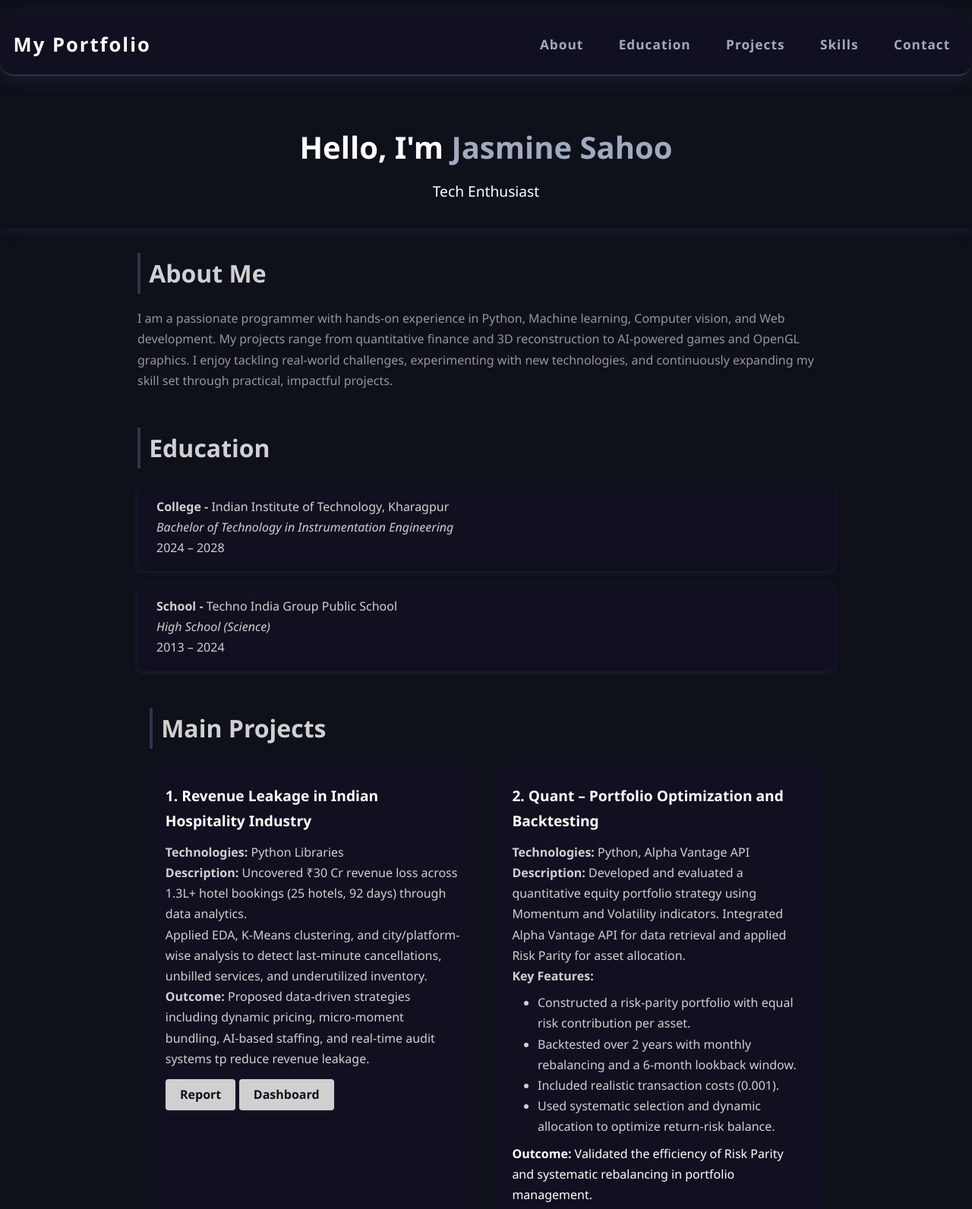
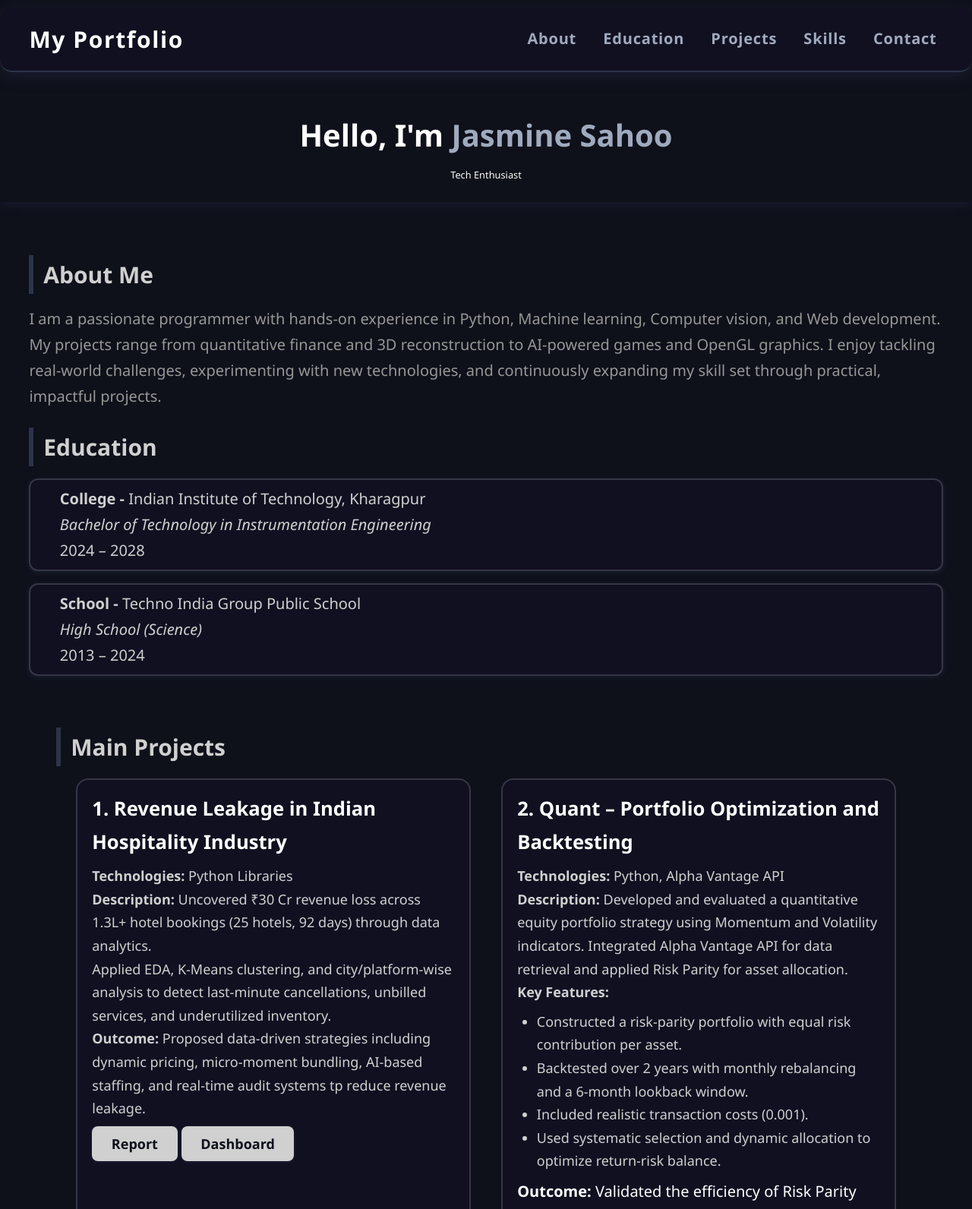
Before and after one commit to Jasz-rgb/Portfolio, a plain HTML site: page index.html in a window 1280 px wide. Shown: the top 1592 px of the page at 76% size. Drawn offline with Linux system fonts and the light colour scheme.

Commit message:
zoom and scroll

```diff
--- a/style.css
+++ b/style.css
@@ -1,19 +1,25 @@
 :root {
-  --background-dark: #0e101a;         /* Dark navy blue-black */
-  --background-light: #ffffff;        /* Crisp white */
-  --primary-text: #979797;            /* Soft white for body text */
-  --secondary-text: #a0aabe;          /* Muted cool gray-blue */
-  --accent: #d0d0d0;                  /* Vivid blue (improves readability) */
-  --accent-dark: #111021;             /* Muted blue-gray for depth */
-  --border: #2e3448;                  /* Soft neutral border */
-  --shadow: rgba(79, 93, 138, 0.2);    /* Slightly lighter shadow for softness */
+  --background-dark: #0e101a;
+  --background-light: #ffffff;
+  --primary-text: #979797;
+  --secondary-text: #a0aabe;
+  --accent: #d0d0d0;
+  --accent-dark: #111021;
+  --border: #2e3448;
+  --shadow: rgba(79, 93, 138, 0.2);
 }
 
 * {
   margin: 0;
   padding: 0;
   box-sizing: border-box;
-  max-width: 100%;
+  max-width: 100vw;
+}
+
+html {
+  scroll-behavior: smooth;
+  scroll-padding-top: 10vh;
+  font-size: clamp(20px, 1.5vw, 18px);
 }
 
 body {
@@ -22,12 +28,13 @@ body {
   color: var(--primary-text);
   line-height: 1.7;
   min-height: 100vh;
+  overflow-x: hidden;
 }
 
 header {
   background: var(--background-dark);
   color: var(--primary-text);
-  padding: 2rem 0;
+  padding: 3vh 0;
   box-shadow: 0 2px 16px var(--shadow);
 }
 
@@ -36,25 +43,25 @@ nav {
   display: flex;
   align-items: center;
   justify-content: space-between;
-  padding: 1.1em;
-  gap: 30px;
+  padding: 2vh 3vw;
+  gap: 20vh;
   background: var(--accent-dark);
   backdrop-filter: blur(10px);
-  border-radius: 18px;
-  margin: 1.2rem auto 0 auto;
+  border-radius: 2vh;
+  margin: 1.2vh auto 0 auto;
   box-shadow: 0 4px 24px var(--shadow);
   position: fixed;
   top: 0;
-  width: 100%;
+  width: 95w;
   z-index: 1000;
-  border-bottom: 2px solid var(--border);
+  border-bottom: 0.3vh solid var(--border);
 }
 
 .logo {
   font-weight: bold;
-  margin-right: 120px;
-  font-size: 1.6rem;
-  letter-spacing: 2px;
+  margin-right: 5vw;
+  font-size: clamp(1.5rem, 2.5vw, 2.6vh);
+  letter-spacing: 0.2vh;
   color: var(--background-light);
 }
 
@@ -64,23 +71,23 @@ nav ul {
 }
 
 nav ul li {
-  margin-left: 1.5rem;
+  margin-left: 1.5vw;
 }
 
 nav a {
   color: var(--secondary-text);
   text-decoration: none;
   font-weight: 600;
-  font-size: 1.08rem;
-  letter-spacing: 1px;
-  padding: 0.3rem 0.7rem;
+  font-size: clamp(1rem, 1.7vh, 3.2rem);
+  letter-spacing: 0.1vh;
+  padding:  1vh;
   border-radius: 6px;
   transition: background 0.22s, color 0.22s;
   position: relative;
 }
 
-nav a:hover, nav a:focus {
-  background: var(--accent);
+nav a:hover,
+nav a:focus {
   color: var(--background-light);
   outline: none;
 }
@@ -89,35 +96,35 @@ nav a::after {
   content: '';
   display: block;
   width: 0;
-  height: 2.5px;
+  height: 0.25vh;
   background: var(--accent);
   transition: width 0.3s;
   position: absolute;
   left: 0;
-  bottom: -5px;
-  border-radius: 2px;
+  border-radius: 2vh;
 }
 
-nav a:hover::after, nav a:focus::after {
+nav a:hover::after,
+nav a:focus::after {
   width: 100%;
 }
 
 .menu-toggle {
   display: none;
-  font-size: 2rem;
+  font-size: 4vh;
   cursor: pointer;
   color: var(--background-light);
 }
 
 .hero {
   text-align: center;
-  margin: 3rem 0 0 0;
-  padding-top: 80px;
+  margin: 5vh 0 0 0;
+  padding-top: 10vh;
 }
 
 .hero h1 {
-  font-size: 2.5rem;
-  margin-bottom: 0.5rem;
+  font-size: clamp(2rem, 2vw, 4rem);
+  margin-bottom: 1vh;
   font-weight: bold;
   color: var(--background-light);
 }
@@ -128,26 +135,26 @@ nav a:hover::after, nav a:focus::after {
 
 .hero p {
   color: var(--background-light);
-  font-size: 1.2rem;
-  margin-top: 0.5rem;
+  font-size: clamp(0.2rem, 1vw, 4rem);
+  margin-top: 1vh;
 }
 
 main {
-  max-width: 950px;
-  margin: 2rem auto;
-  padding: 0 1rem;
+  max-width: 1000vw;
+  margin: 4vh auto;
+  padding: 3%;
 }
 
 section {
-  margin-bottom: 3rem;
+  margin-bottom: 2%;
 }
 
 h2 {
   color: var(--accent);
-  margin-bottom: 1.2rem;
-  font-size: 2rem;
-  border-left: 4px solid var(--border);
-  padding-left: 0.7rem;
+  margin-bottom: 2vh;
+  font-size: clamp(5rem, 0.1vw);
+  border-left: 0.5vw solid var(--border);
+  padding-left: 1vw;
   font-weight: 700;
 }
 
@@ -160,36 +167,43 @@ h2 {
 
 .education-list li {
   background: var(--accent-dark);
-  margin-bottom: 1rem;
-  padding: 1rem 1.5rem;
-  border-radius: 8px;
+  margin-bottom: 2vh;
+  padding: 1vh 3vw;
+  border-radius: 1.5vh;
   box-shadow: 0 2px 8px var(--shadow);
   color: var(--accent);
   transition: transform 0.18s, box-shadow 0.18s, border-color 0.18s;
-  border: 1px solid transparent;
+  border: #ffffff28 2px solid;
 }
 
 .education-list li:hover {
-  transform: translateY(-3px) scale(1.0);
+  transform: translateY(-3px);
   box-shadow: 0 0 2px var(--accent), 0 2px 8px var(--shadow);
   border-color: var(--accent);
 }
 
 .projects-grid {
   display: grid;
-  grid-template-columns: repeat(auto-fit, minmax(280px, 1fr));
-  gap: 1.7rem;
+  grid-template-columns: repeat(auto-fit, minmax(clamp(250px, 100%, 60vh), 1fr));
+  gap: 2rem;
   width: 100%;
+  padding: 0 2vw;
 }
 
 .project-card {
   background: var(--accent-dark);
-  padding: 1.7rem 1.3rem 1.3rem 1.3rem;
-  border-radius: 12px;
+  padding: 2vh 1.5vw;
+  border-radius: 2vh;
   transition: transform 0.18s, box-shadow 0.18s;
-  border: transparent;
+  border: #ffffff28 2px solid;
+  max-height: 80vh;
+  /* overflow: hidden; */
   position: relative;
   color: var(--background-light);
+  flex-direction: column;
+  height: auto;
+  overflow: hidden;
+  max-width: 100%;
 }
 
 .project-card:hover {
@@ -199,31 +213,31 @@ h2 {
 }
 
 .project-card h3 {
-  margin-bottom: 0.7rem;
-  color: var(--background-light);
-  font-size: 1.2rem;
+  margin-bottom: 1vh;
+  font-size: clamp(1rem, 2vw, 1.5rem);
   font-weight: 600;
 }
 
-.project-card p, .project-card ul {
+.project-card p,
+.project-card ul {
   color: var(--accent);
-  font-size: 1rem;
+  font-size: clamp(0.9rem, 1.2vw, 1rem);
 }
 
 .project-card ul {
-  margin: 0.5rem 0 0.5rem 1.1rem;
-  padding-left: 1rem;
+  margin: 1vh 0 1vh 1vw;
+  padding-left: 1vw;
 }
 
 .project-card a {
   display: inline-block;
-  margin-top: 0.8rem;
+  margin-top: 1vh;
   color: var(--background-dark);
   background: var(--accent);
-  padding: 0.45rem 1.2rem;
-  border-radius: 4px;
+  padding: 1vh 2vw;
+  border-radius: 1vh;
   text-decoration: none;
-  font-size: 1rem;
+  font-size: clamp(0.9rem, 1.2vw, 1rem);
   font-weight: 600;
   transition: background 0.2s, color 0.2s;
   box-shadow: 0 1px 4px var(--shadow);
@@ -236,22 +250,19 @@ h2 {
 }
 
 .skills-list {
-  list-style-type: none;
-  padding-left: 0;
   display: grid;
   grid-template-columns: 1fr;
-  gap: 0.75rem;
-  font-size: 1rem;
+  gap: 1vh;
+  font-size: clamp(0.9rem, 1.1vw, 1rem);
 }
 
 .skills-list li {
   background: var(--accent-dark);
-  padding: 0.8rem 1rem;
+  padding: 1vh 2vw;
   box-shadow: 0 2px 5px var(--shadow);
-  border-radius: 12px;
+  border-radius: 2vh;
   transition: transform 0.18s, box-shadow 0.18s;
-  /* border: 1px solid var(--border); */
-  position: relative;
+  border: #ffffff28 2px solid;
   color: var(--background-light);
 }
 
@@ -262,8 +273,7 @@ h2 {
 }
 
 .contact-info li {
-  margin-bottom: 0.5rem;
-  /* color: var(--background-dark); */
+  margin-bottom: 1vh;
 }
 
 .contact-info a {
@@ -273,33 +283,34 @@ h2 {
 }
 
 .contact-info a:hover {
-  color: var(--accent-dark);
+  color: #d56c6ca0;
   text-decoration: underline;
 }
 
 footer {
   text-align: center;
-  padding: 1.5rem 0;
+  padding: 3vh 0;
   background: var(--accent);
   color: var(--background-light);
-  font-size: 1rem;
+  font-size: clamp(0.9rem, 1vw, 1rem);
   letter-spacing: 1px;
-  margin-top: 2rem;
+  margin-top: 4vh;
   border-top: 1px solid var(--border);
 }
 
 /* Responsive */
 @media (max-width: 900px) {
   main {
-    max-width: 100%;
-    padding: 0 1rem;
+    padding: 0 2vw;
   }
 }
+
 @media (max-width: 600px) {
   .projects-grid {
     grid-template-columns: 1fr;
   }
 }
+
 @media (max-width: 700px) {
   nav ul {
     display: none;
@@ -324,10 +335,10 @@ footer {
   }
   .menu-toggle {
     display: block;
-    color: var(--background-light);
     font-size: 2.2rem;
     margin-left: 1rem;
     cursor: pointer;
+    color: var(--background-light);
     transition: color 0.2s;
   }
   .menu-toggle:focus {
@@ -340,11 +351,6 @@ nav a.active {
   font-weight: bold;
 }
 
-html {
-  scroll-behavior: smooth;
-  scroll-padding-top: 120px;
-}
-
 @media (min-width: 600px) {
   .skills-list {
     grid-template-columns: 1fr 1fr;
```
